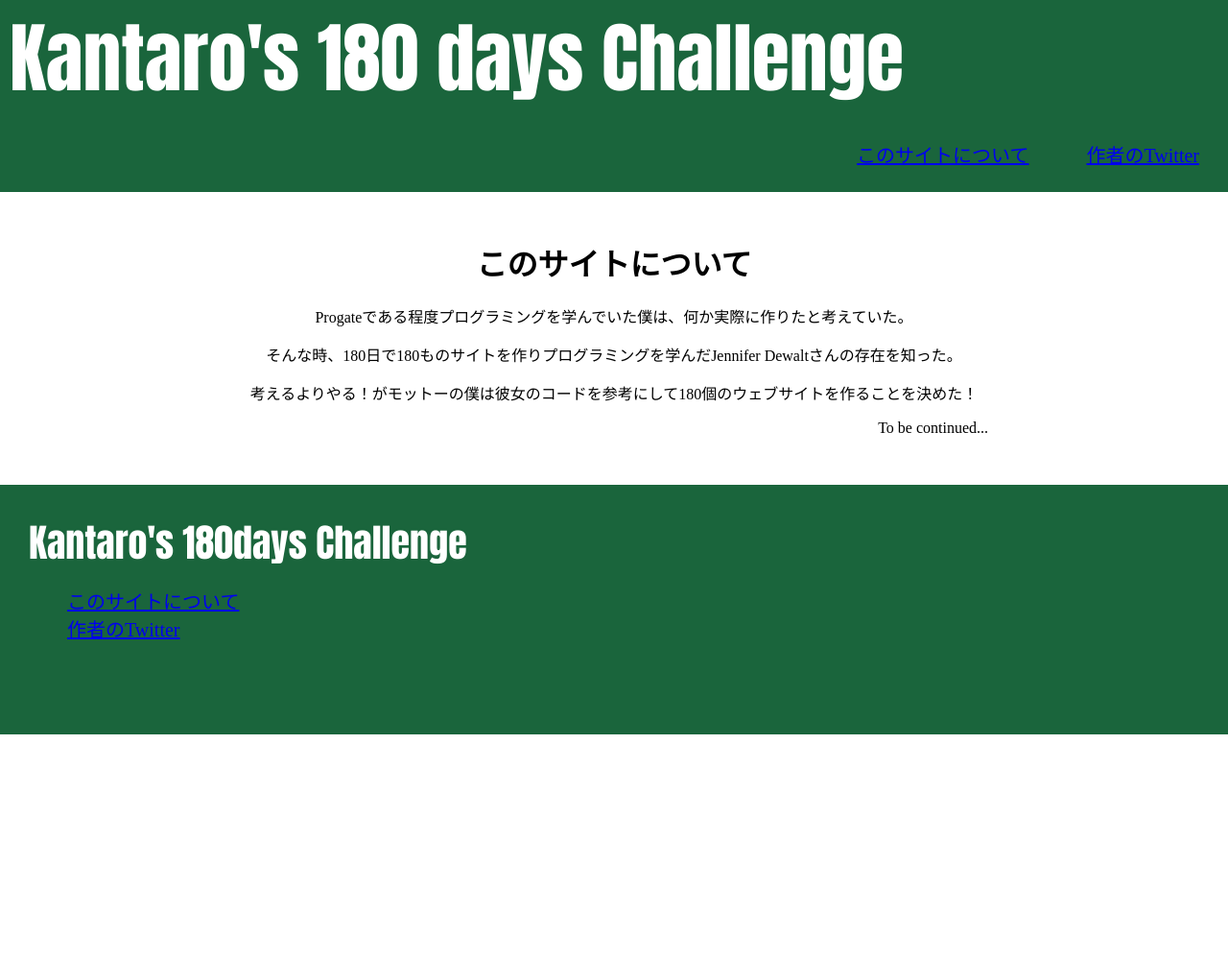
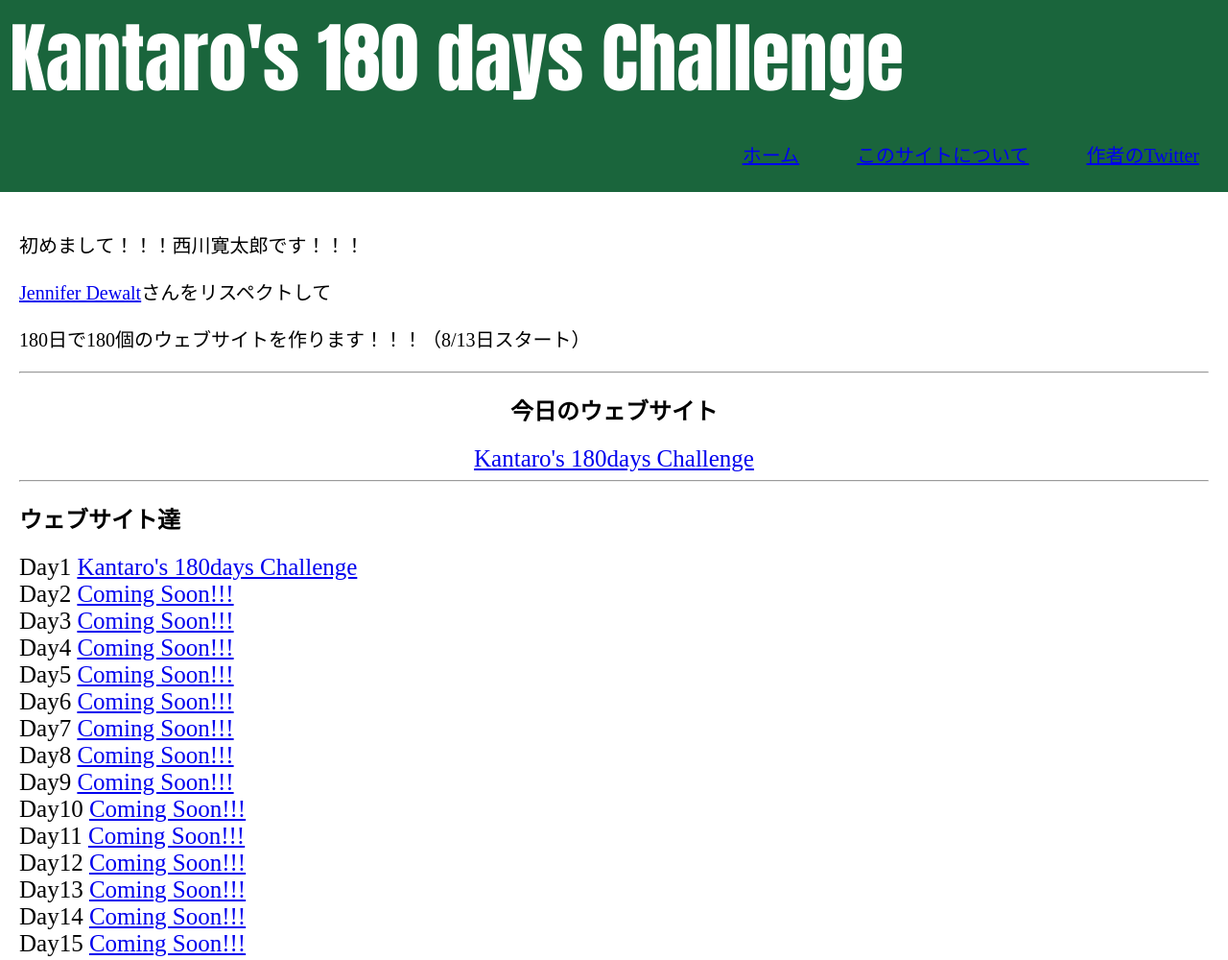
Before and after one commit to kanchanjapan/kantaro-s_challenge, a plain HTML site: page about.html in a window 1280 px wide. Shown: the top 1000 px of the page at 96% size. Before the commit the page ends 800 px from the top, so only its background shows below. Drawn offline with Linux system fonts and the light colour scheme.

Commit message:
Update about.html

```diff
--- a/about.html
+++ b/about.html
@@ -2,9 +2,8 @@
   <head>
     <meta charset="utf-8">
     <title>Kantaro's Challenge</title>
-    <link rel="stylesheet" href="about.css">
+    <link rel="stylesheet" href="index.css">
   </head>
-
   <body>
     <div class="header">
       <div class="header-logo">
@@ -13,6 +12,7 @@
       <div class="header-list">
         <nav>
           <ul>
+            <li><a href="index.html">ホーム</a></li>
             <li><a href="about.html">このサイトについて</a></li>
             <li><a href="https://twitter.com/kantaro_kyoto">作者のTwitter</a></li>
           </ul>
@@ -20,12 +20,34 @@
       </div>
     </div>
     <div class = "main">
-      <div class = "main-message">
-        <h1>このサイトについて</h1>
-        <p>Progateである程度プログラミングを学んでいた僕は、何か実際に作りたと考えていた。</p>
-        <p>そんな時、180日で180ものサイトを作りプログラミングを学んだJennifer Dewaltさんの存在を知った。</p>
-        <p>考えるよりやる！がモットーの僕は彼女のコードを参考にして180個のウェブサイトを作ることを決めた！</p>
-        <p class = "to-be-continued">To be continued...</p>
+      <div class="top-container">
+        <p>初めまして！！！西川寛太郎です！！！</p>
+        <p><a href="https://jenniferdewalt.com/">Jennifer Dewalt</a>さんをリスペクトして</p>
+        <p>180日で180個のウェブサイトを作ります！！！（8/13日スタート）</p>
+      </div>
+      <hr>
+      <div class="today_website">
+        <h2>今日のウェブサイト</h2>
+        <a class = "site-list" href="index.html">Kantaro's 180days Challenge</a>
+      </div>
+      <hr>
+      <div class="main-container">
+        <h2>ウェブサイト達</h2>
+        <div class = "site-list">Day1 <a href="index.html">Kantaro's 180days Challenge</a></div>
+        <div class = "site-list">Day2 <a href="#">Coming Soon!!!</a></div>
+        <div class = "site-list">Day3 <a href="#">Coming Soon!!!</a></div>
+        <div class = "site-list">Day4 <a href="#">Coming Soon!!!</a></div>
+        <div class = "site-list">Day5 <a href="#">Coming Soon!!!</a></div>
+        <div class = "site-list">Day6 <a href="#">Coming Soon!!!</a></div>
+        <div class = "site-list">Day7 <a href="#">Coming Soon!!!</a></div>
+        <div class = "site-list">Day8 <a href="#">Coming Soon!!!</a></div>
+        <div class = "site-list">Day9 <a href="#">Coming Soon!!!</a></div>
+        <div class = "site-list">Day10 <a href="#">Coming Soon!!!</a></div>
+        <div class = "site-list">Day11 <a href="#">Coming Soon!!!</a></div>
+        <div class = "site-list">Day12 <a href="#">Coming Soon!!!</a></div>
+        <div class = "site-list">Day13 <a href="#">Coming Soon!!!</a></div>
+        <div class = "site-list">Day14 <a href="#">Coming Soon!!!</a></div>
+        <div class = "site-list">Day15 <a href="#">Coming Soon!!!</a></div>
       </div>
     </div>
     <div class = "footer">
```
